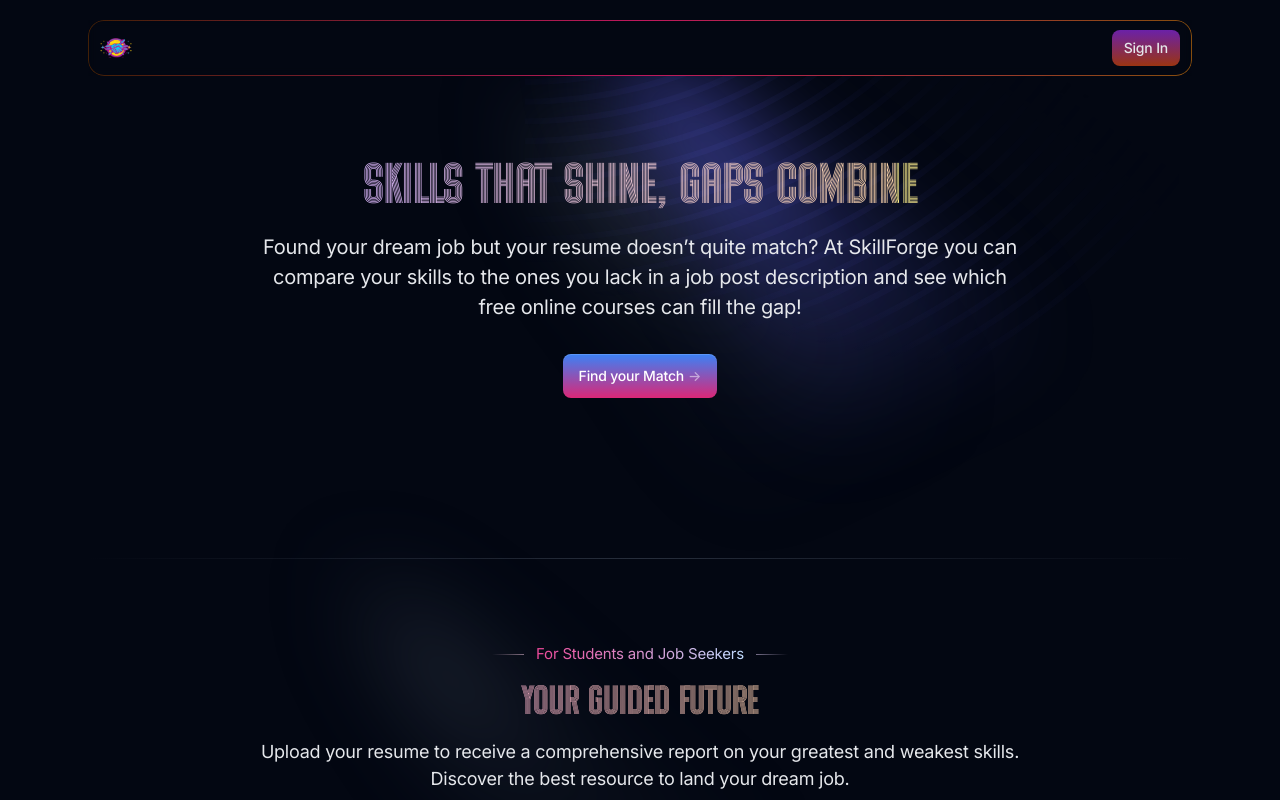
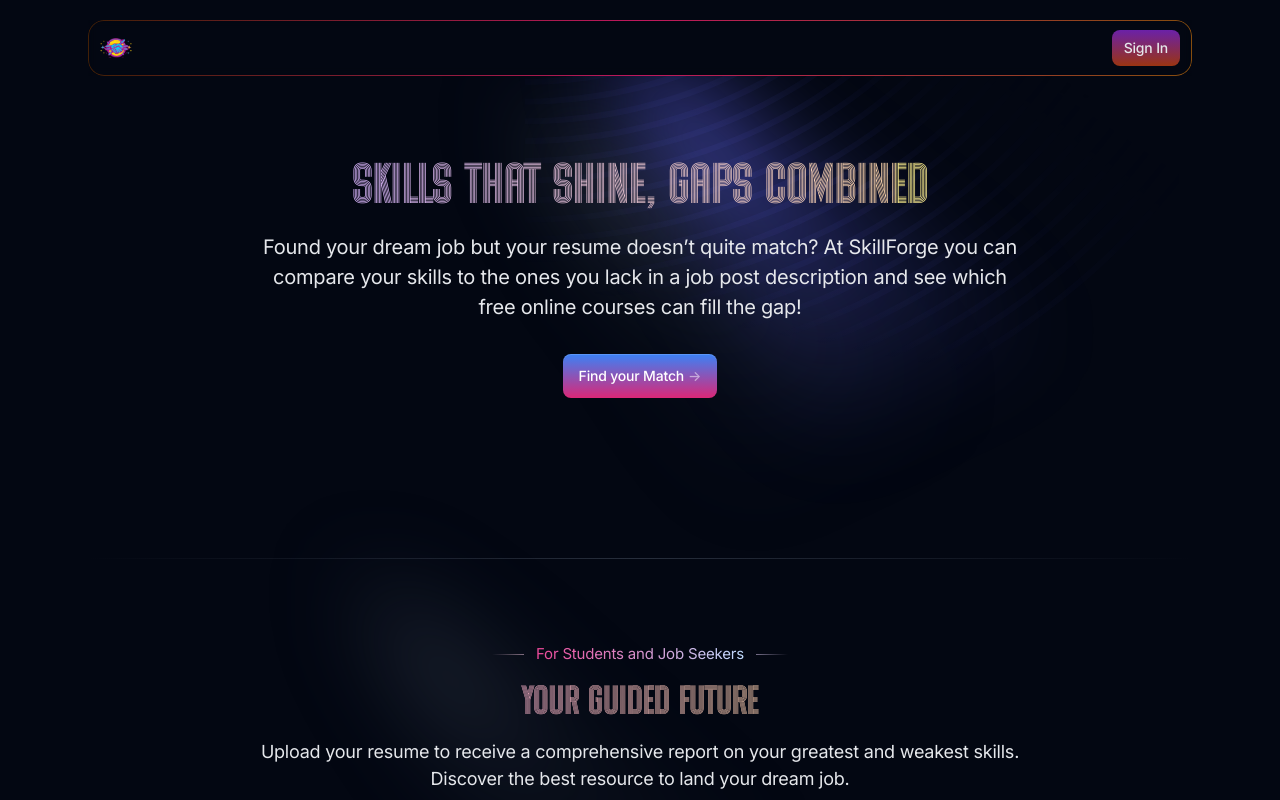
Before and after one commit to ar2653/skillforge, a Next.js app: page / in a window 1280 px wide. Shown: the top 800 px of the page. Built offline with nearby package versions, Linux system fonts and the light colour scheme; no server answers.

Commit message:
Small slogan changes

```diff
--- a/components/hero-home.tsx
+++ b/components/hero-home.tsx
@@ -10,7 +10,7 @@ export default function HeroHome() {
               className="animate-[gradient_3.5s_linear_infinite] bg-[linear-gradient(to_right,theme(colors.yellow.200),theme(colors.pink.200),theme(colors.blue.50),theme(colors.purple.300),theme(colors.orange.200))] bg-[length:200%_auto] bg-clip-text pb-5 font-SummerFavourite text-4xl font-semibold text-transparent md:text-5xl"
               data-aos="fade-up"
             >
-              Skills that Shine, Gaps combine
+              Skills that Shine, Gaps combined
             </h1>
             <div className="mx-auto max-w-3xl">
               <p
```
Also changed, not shown: public/images/features.png.
